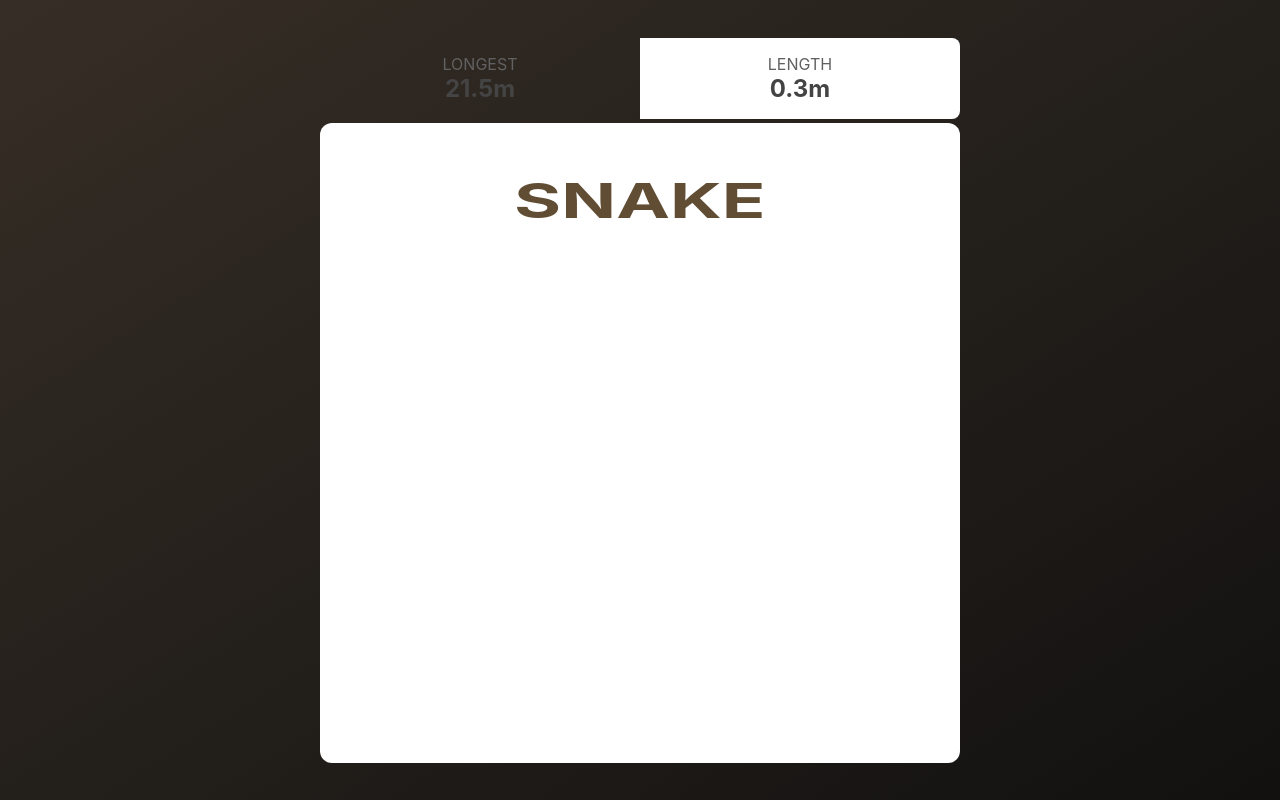
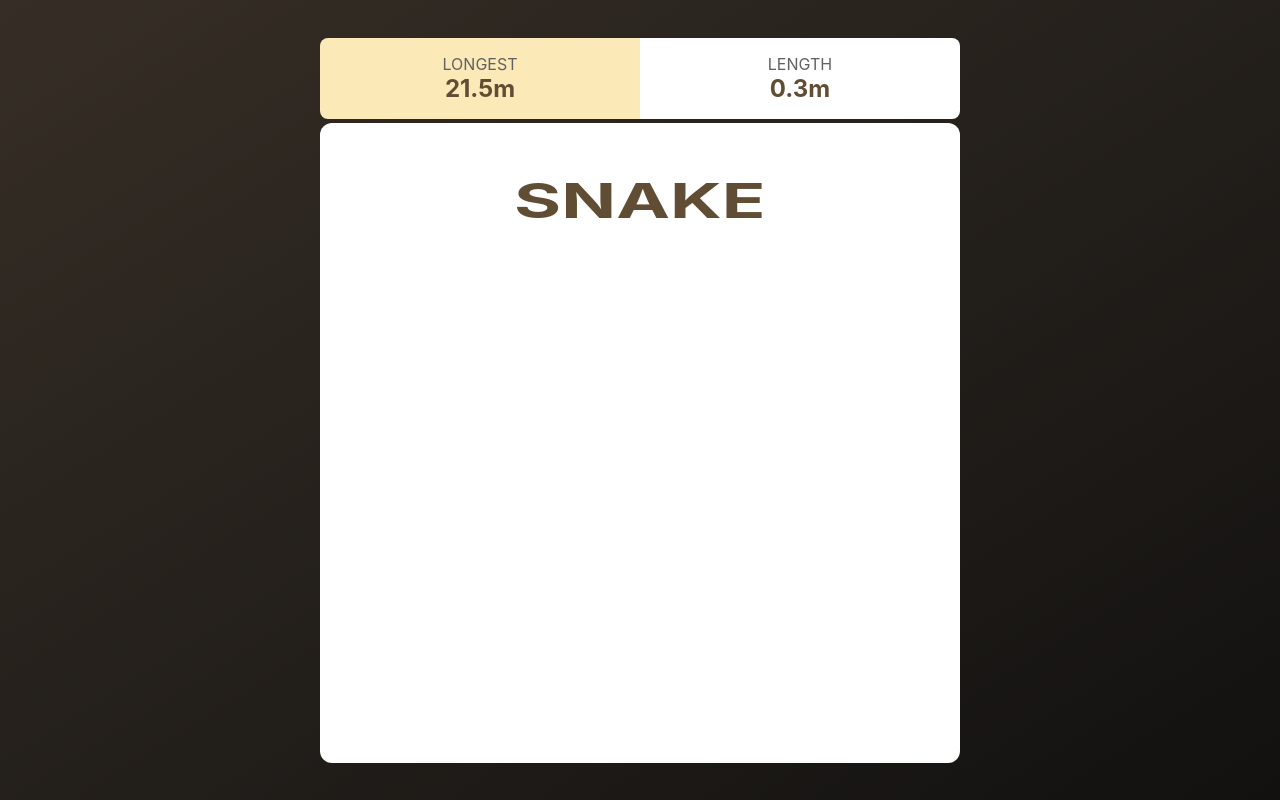
Before and after one commit to kepler003/react-snake, a React (Create React App) app: page / in a window 1280 px wide. Built offline with nearby package versions, Linux system fonts and the light colour scheme.

Commit message:
Fix best section bg color

```diff
--- a/src/components/header/Header.module.css
+++ b/src/components/header/Header.module.css
@@ -16,7 +16,7 @@
 }
 
 .best {
-  background-color: var(--c-secondary-2);
+  background-color: var(--c-primary-2);
 }
 
 .your {
@@ -29,7 +29,7 @@
 }
 
 .value {
-  color: var(--c-secondary-7);
+  color: var(--c-primary-7);
   font-size: var(--s-5);
   font-weight: 700;
 }
```
